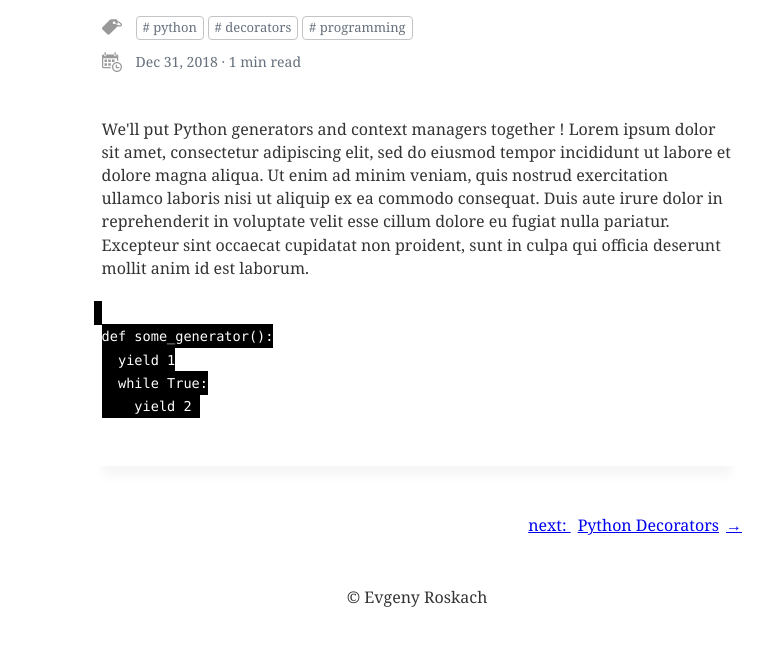
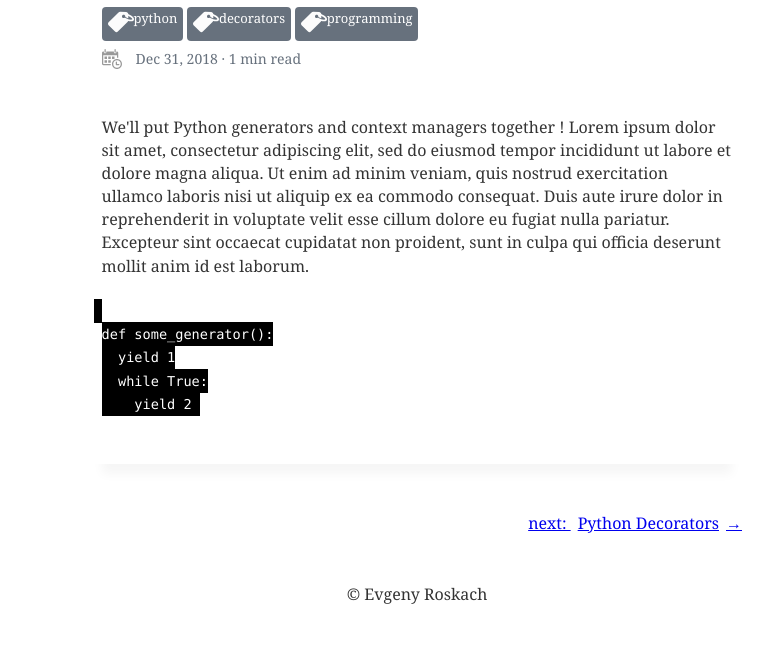
Before and after one commit to numsecurelab/genyrosk.github.io, a Gatsby site: page /python-context-managers/ in a window 1280 px wide. Shown: the part 140-800 px from the top of the page, without its empty margins (223-996 px from the left). Built offline with nearby package versions, Linux system fonts and the light colour scheme; Gatsby itself is replaced by a stand-in of ours; some packages are replaced by stand-ins of ours; code samples lack their colours.

Commit message:
quick commit

```diff
--- a/src/components/Tags/Tags.js
+++ b/src/components/Tags/Tags.js
@@ -1,14 +1,26 @@
 import React from 'react'
 import styles from './Tags.module.scss'
 
+import Icon from "../Icon"
+import { BLOG_ICONS } from '../../constants'
+console.log(BLOG_ICONS)
+
 const Tags = ({ tags }) => (
-  <div className={styles.tagslist}>
-    {/* {console.log(tags)} */}
-    {tags.map( (tag, index) => (
-      <span key={index} className={styles.tag}>
-        <span className={styles.hashtag}>#</span> {tag}
-      </span>
-    ))}
+  <div className={styles['tags']}>
+    <div className={styles['tags__list']}>
+      {/* {console.log(tags)} */}
+      {tags.map( (tag, index) => (
+        <div key={index} className={styles['tags__list-item']}>
+          <div className={styles['tags__list-item-icon']}>
+            <Icon alt="tag" icon={BLOG_ICONS['TAG']}/>
+          </div>
+          <div>
+            {/* <span className={styles.hashtag}>#</span>  */}
+            {tag}
+          </div>
+        </div>
+      ))}
+    </div>
   </div>
 )
 
--- a/src/components/Tags/Tags.module.scss
+++ b/src/components/Tags/Tags.module.scss
@@ -1,14 +1,33 @@
-.tag {
-  display: inline-block;
-  padding: 0.10rem 0.37rem;
-  margin: 0rem;
-  margin-right: 0.24rem;
-  // background-color: #c3c4c5;// #1D3461 #1F487E #376996 #6290C8 #829CBC
-  color: #67717D ; // #67717D white
-  font-size: 13px;
-  border-radius: 4px;
-  border: 1px solid;
-  border-color: #c3c4c5;
+.tags {
+
+  &__list {
+    display:flex;
+
+    &-item {
+      display: flex;
+      padding: 0.10rem 0.37rem;
+      margin: 0rem;
+      margin-right: 0.24rem;
+      background-color: #67717D;// #1D3461 #1F487E #376996 #6290C8 #829CBC #c3c4c5
+      color: white ; // #67717D white
+      font-size: 13px;
+      border-radius: 4px;
+      // border: 1px solid;
+      // border-color: #c3c4c5;
+
+      &-icon {
+        display:inline-block;
+
+        svg {
+          width: 26px;
+          // margin: 0;
+          filter: invert(0.99);
+          // display: inline;
+          // margin-top: 0px;
+        }
+      }
+    }
+  }
 }
 
 .hashtag {
--- a/src/templates/blog-post.js
+++ b/src/templates/blog-post.js
@@ -44,13 +44,14 @@ export default ({ data, pageContext }) => {
         <div style={{marginBottom:`40px`}}>
           <h1>{title}</h1>
           <div className={styles.tagsWrapper}>
-            <div className={styles.tagIcon}>
-              {/* <img alt="tag" src={tagIcon} width={20}/> */}
+            {/* <div className={styles.tagIcon}>
+              <img alt="tag" src={tagIcon} width={20}/>
               <Icon alt="tag" icon={BLOG_ICONS['TAG']}/>
             </div>
             <div className={styles.tags}>
               <Tags tags={tags} />
-            </div>
+            </div> */}
+            <Tags tags={tags} />
           </div>
           <div className={styles.dateWrapper}>
             <div className={styles.dateIcon}>
```
Also changed, not shown: 5 other files.
